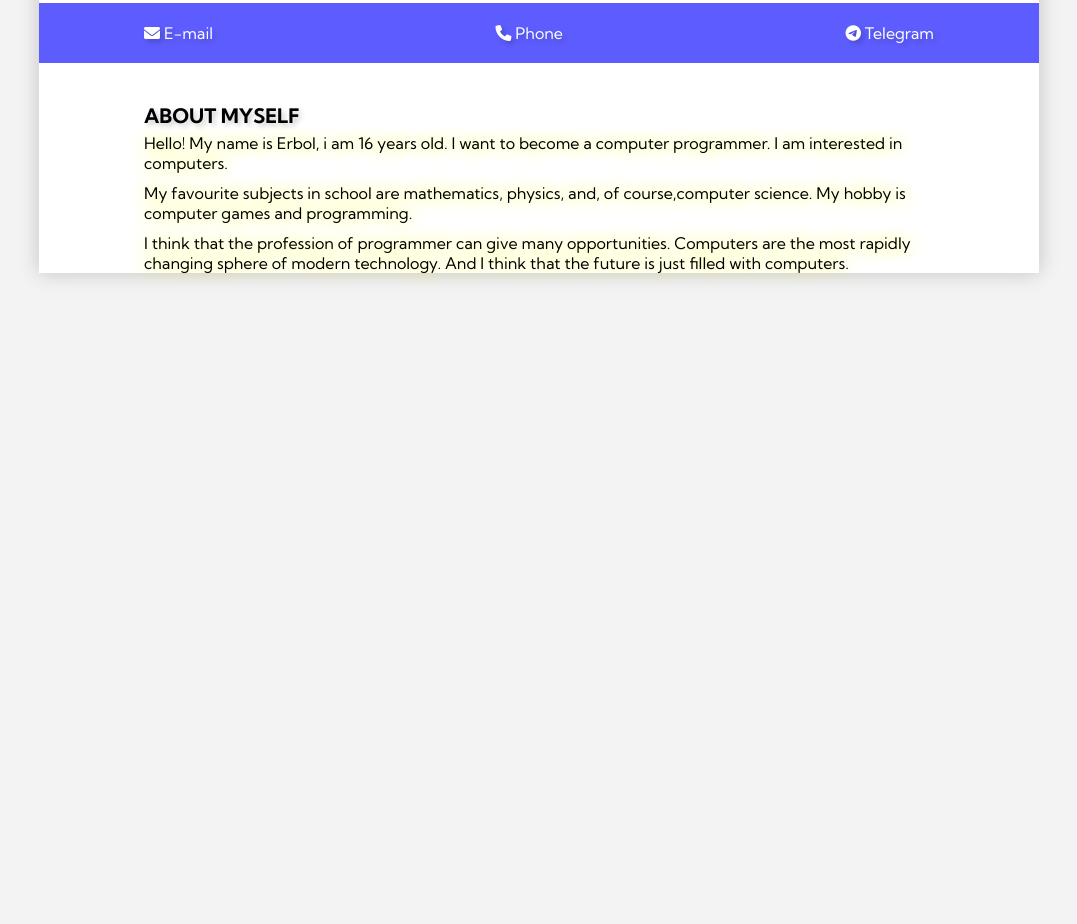
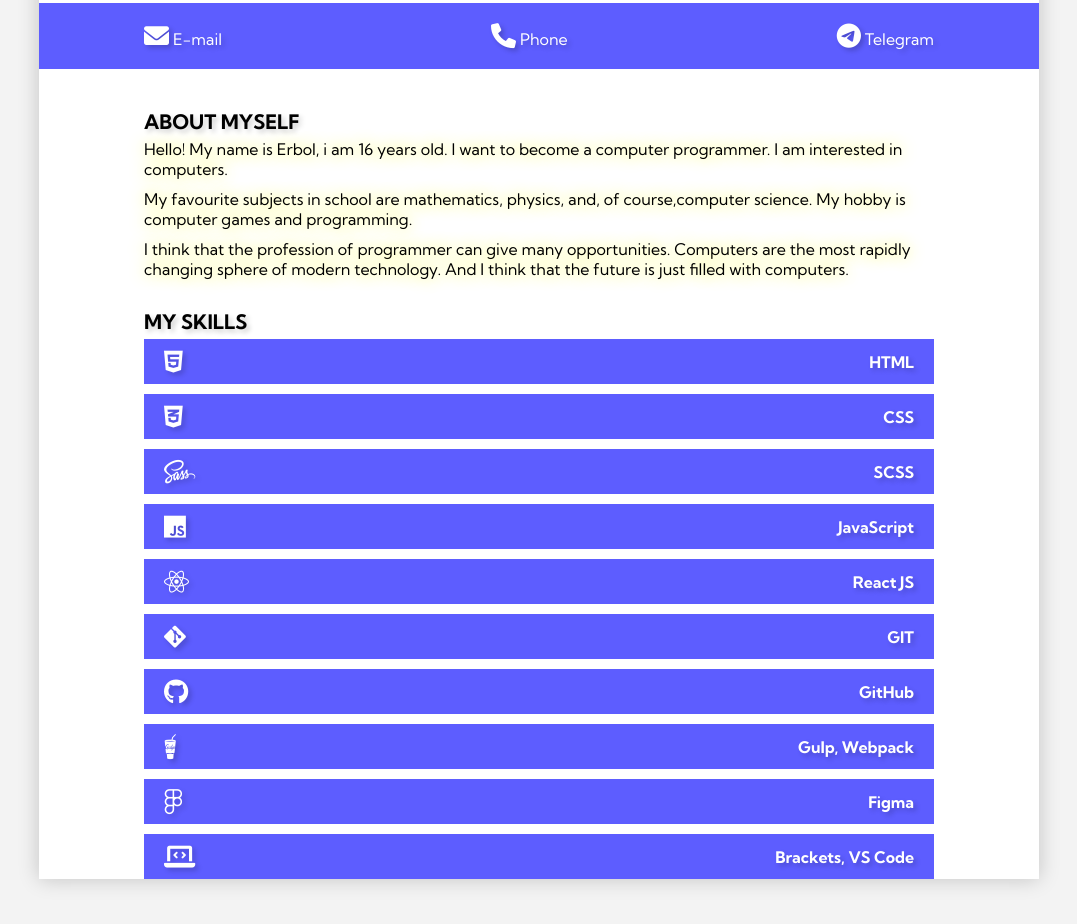
Before and after one commit to Tukashov/rsschool-cv, a plain HTML site: page index.html in a window 1280 px wide. Shown: the part 320-1244 px from the top of the page, without its empty margins (101-1178 px from the left). Before the commit the page ends 800 px from the top, so only its background shows below. Drawn offline with Linux system fonts and the light colour scheme.

Commit message:
feat: added skills section

```diff
--- a/css/style.css
+++ b/css/style.css
@@ -189,3 +189,58 @@ body {
 .about-text + .about-text {
     margin-top: 10px;
 }
+
+/* SKILLS */
+
+.skills-inner {
+    margin: 30px 105px 0;
+}
+
+.skills-title {
+    font-family: 'Kumbh Sans', sans-serif;
+    font-weight: 600;
+    font-style: normal;
+    font-size: 20px;
+
+    margin: 0 0 5px;
+
+    text-transform: uppercase;
+
+    color: rgb(0, 0, 0);
+    text-shadow: 3px 3px 5px rgba(0, 0, 0, 0.2);
+}
+
+.skills-language {
+    display: flex;
+    align-items: center;
+    justify-content: space-between;
+
+    background-color: rgb(93, 93, 255);
+    padding: 10px 20px;
+}
+
+.skills-language + .skills-language {
+    margin-top: 10px;
+}
+
+.skills-text-style {
+    font-family: 'Kumbh Sans', sans-serif;
+    font-weight: 600;
+    font-style: normal;
+    font-size: 16px;
+
+    color: rgb(255, 255, 255);
+    text-shadow: 3px 3px 5px rgba(0, 0, 0, 0.2);
+}
+
+.fab {
+    font-size: 25px;
+    color: rgb(255, 255, 255);
+    text-shadow: 3px 3px 5px rgba(0, 0, 0, 0.2);
+}
+
+.fas {
+    font-size: 25px;
+    color: rgb(255, 255, 255);
+    text-shadow: 3px 3px 5px rgba(0, 0, 0, 0.2);
+}
--- a/index.html
+++ b/index.html
@@ -64,6 +64,66 @@
                         <p class="about-text">I think that the profession of programmer can give many opportunities. Computers are the most rapidly changing sphere of modern technology. And I think that the future is just filled with computers.</p>
                     </div>
                 </section>
+
+                <section class="skills">
+                    <div class="skills-inner">
+                        <h3 class="skills-title">My Skills</h3>
+
+                        <div class="skills-block">
+
+                            <div class="skills-language">
+                                <i class="fab fa-html5"></i>
+                                <p class="skills-text-style">HTML</p>
+                            </div>
+
+                            <div class="skills-language">
+                                <i class="fab fa-css3-alt"></i>
+                                <p class="skills-text-style">CSS</p>
+                            </div>
+
+                            <div class="skills-language">
+                                <i class="fab fa-sass"></i>
+                                <p class="skills-text-style">SCSS</p>
+                            </div>
+
+                            <div class="skills-language">
+                                <i class="fab fa-js"></i>
+                                <p class="skills-text-style">JavaScript</p>
+                            </div>
+
+                            <div class="skills-language">
+                                <i class="fab fa-react"></i>
+                                <p class="skills-text-style">React JS</p>
+                            </div>
+
+                            <div class="skills-language">
+                                <i class="fab fa-git-alt"></i>
+                                <p class="skills-text-style">GIT</p>
+                            </div>
+
+                            <div class="skills-language">
+                                <i class="fab fa-github"></i>
+                                <p class="skills-text-style">GitHub</p>
+                            </div>
+
+                            <div class="skills-language">
+                                <i class="fab fa-gulp"></i>
+                                <p class="skills-text-style">Gulp, Webpack</p>
+                            </div>
+
+                            <div class="skills-language">
+                                <i class="fab fa-figma"></i>
+                                <p class="skills-text-style">Figma</p>
+                            </div>
+
+                            <div class="skills-language">
+                                <i class="fas fa-laptop-code"></i>
+                                <p class="skills-text-style">Brackets, VS Code</p>
+                            </div>
+
+                        </div>
+                    </div>
+                </section>
             </main>
         </div>
     </div>
```
